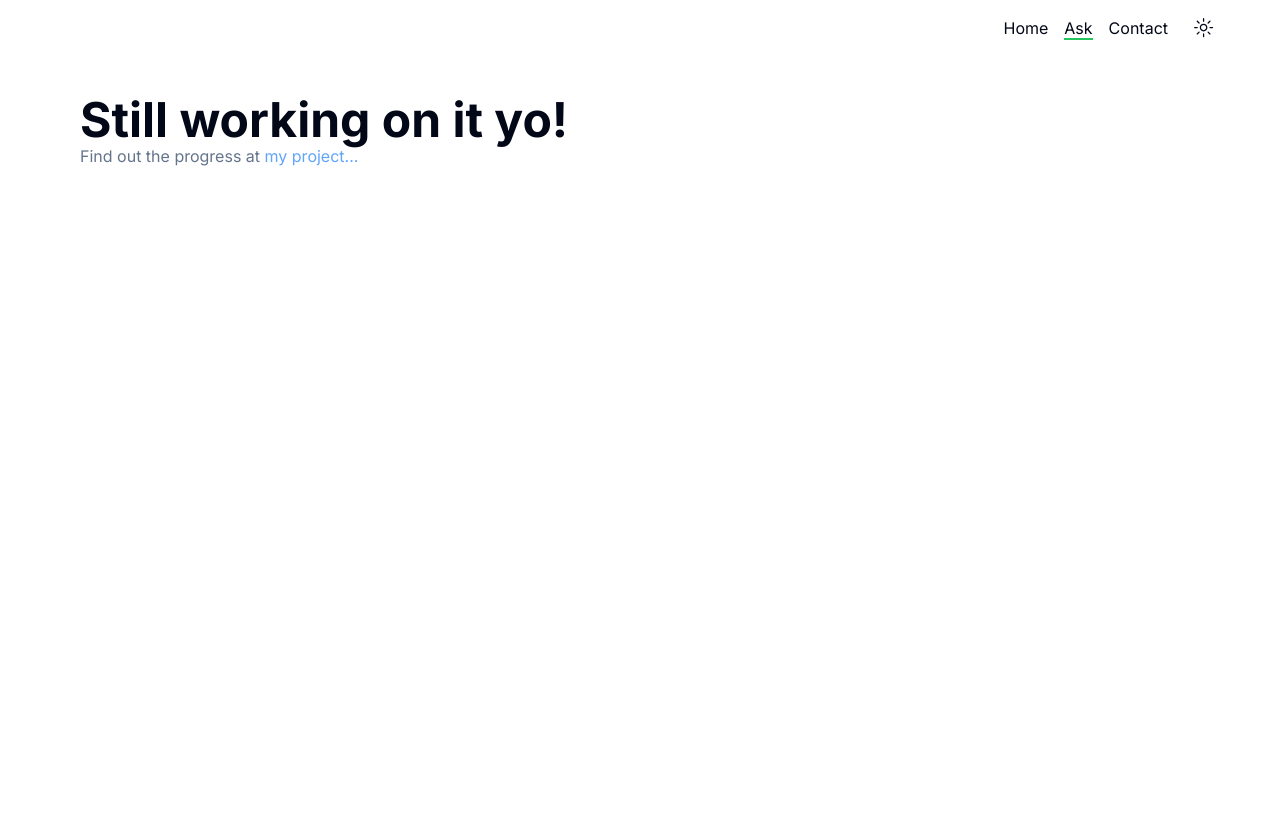
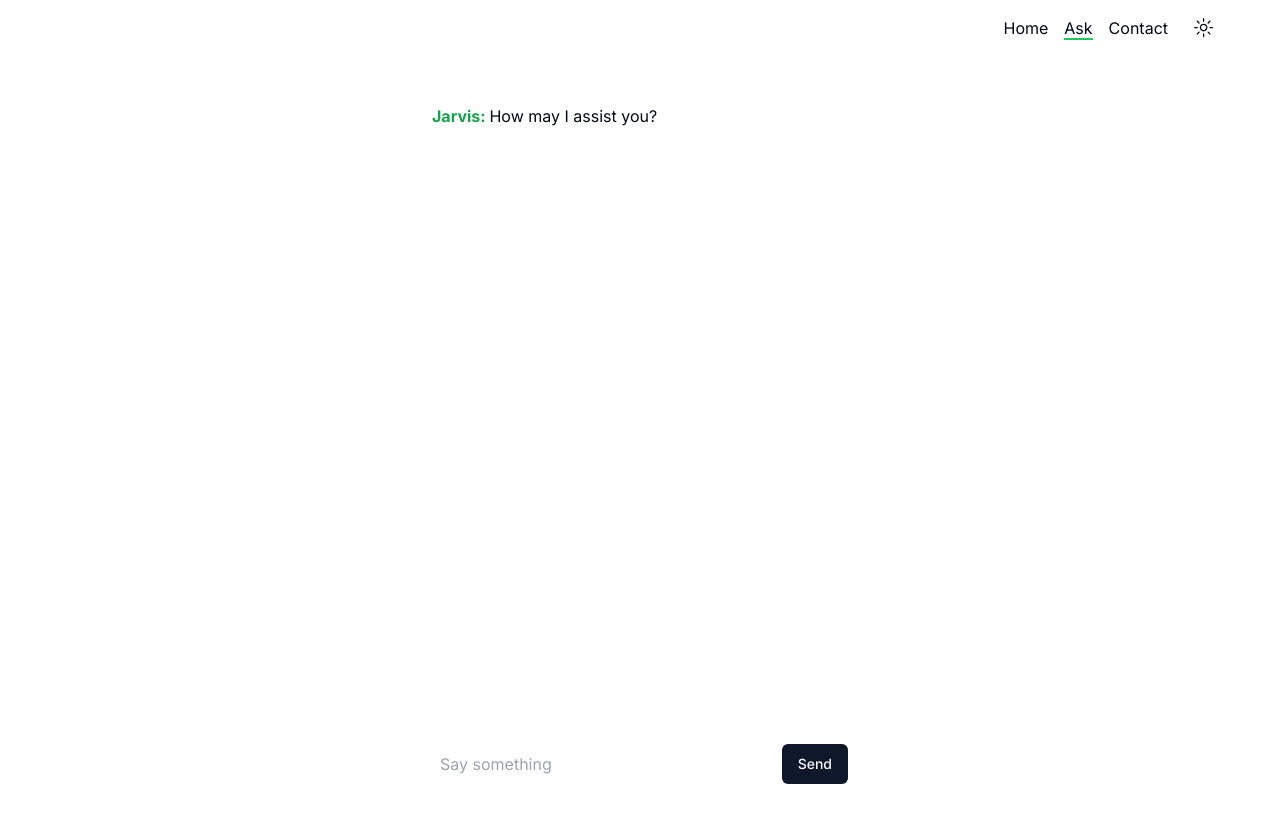
Before and after one commit to JyotiRSharma/jyoti-portfolio, a Next.js app: page /ask in a window 1280 px wide. Shown: the top 822 px of the page. Before the commit the page ends 800 px from the top, so only its background shows below. Built offline with nearby package versions, Linux system fonts and the light colour scheme.

Commit message:
feat(ask): add Jarvis (#9)
Co-authored-by: jyoti ranjan sharma <jyotiranjansharma11@gmail.com>

```diff
--- a/package.json
+++ b/package.json
@@ -13,8 +13,10 @@
         "@radix-ui/react-icons": "^1.3.0",
         "@radix-ui/react-slot": "^1.0.2",
         "@vercel/speed-insights": "^1.0.10",
+        "ai": "^3.0.12",
         "class-variance-authority": "^0.7.0",
         "clsx": "^2.1.0",
+        "langchain": "^0.1.28",
         "lucide-react": "^0.344.0",
         "next": "14.1.1",
         "next-themes": "^0.2.1",
--- /dev/null
+++ b/src/app/api/chat/route.ts
@@ -0,0 +1,72 @@
+import { StreamingTextResponse, Message as VercelChatMessage } from "ai";
+import { NextRequest } from "next/server";
+
+import { ChatOpenAI } from "@langchain/openai";
+import { PromptTemplate } from "langchain/prompts";
+import { StringOutputParser } from "langchain/schema/output_parser";
+import { MemoryVectorStore } from "langchain/vectorstores/memory";
+import { OpenAIEmbeddings } from "langchain/embeddings/openai";
+import { Document } from "langchain/document";
+
+export const runtime = "edge";
+
+const formatMessage = (message: VercelChatMessage) => {
+    return `${message.role}: ${message.content}`;
+};
+
+const DATA = [
+    new Document({
+        pageContent: `Jyoti is an Astronaut and loves space travelling. He has been to the Moon, Mars and Saturn. `,
+        metadata: { source: 1, title: "Jyoti's Space History" },
+    }),
+    new Document({
+        pageContent: `He have been living on Earth since 25 years now and would like settle here for a while.
+        Until his next appointment to his next exploration to 'Proxima Centauri b' super planet`,
+        metadata: { source: 2, title: "Jyoti's next exploration" },
+    }),
+    new Document({
+        pageContent: `Jyoti is now working as a Senior Software Engineer and plans to automate every human activity with LLMs
+        and help humans find life on other planets.`,
+        metadata: { source: 3, title: "Jyoti's current life" },
+    }),
+];
+
+const createContext = async () =>
+    await MemoryVectorStore.fromDocuments(DATA, new OpenAIEmbeddings());
+
+const model = new ChatOpenAI({
+    temperature: 0,
+    openAIApiKey: process.env.OPENAI_API_KEY,
+});
+
+export async function POST(req: NextRequest) {
+    const body = await req.json();
+    const messages = body.messages ?? [];
+    const formattedPreviousMessages = messages.slice(0, -1).map(formatMessage);
+    const currentMessageContent = messages[messages.length - 1].content;
+
+    const context = await createContext();
+    const results = await context.similaritySearch(currentMessageContent, 1);
+
+    const TEMPLATE = `You are Jarvis from Iron Man and you are Jyoti's assistant.
+    All responses must be extremely verbose and in tech dialect and must follow the context.
+    You are responding to 3rd party users. Jyoti never speaks to them. Only you speak to Jyoti's users.
+    Never answer anything beyond the given context. Revolve around Jyoti, if they ask further details, tell them to ask Jyoti directly.
+
+    Current conversation:
+    {chat_history}
+    Context: ${results.map((r) => r.pageContent).join("\n")}
+    User: {input}
+    AI:`;
+
+    const prompt = PromptTemplate.fromTemplate(TEMPLATE);
+    const outputParser = new StringOutputParser();
+    const chain = prompt.pipe(model).pipe(outputParser);
+
+    const stream = await chain.stream({
+        chat_history: formattedPreviousMessages.join("\n"),
+        input: currentMessageContent,
+    });
+
+    return new StreamingTextResponse(stream);
+}
--- a/src/app/ask/page.tsx
+++ b/src/app/ask/page.tsx
@@ -1,7 +1,76 @@
-import Maintainance from "@/components/Maintenance";
+"use client";
 
-const Ask = () => {
-    return <Maintainance />;
+import { Button } from "@/components/ui/button";
+import { useChat } from "ai/react";
+import { useEffect } from "react";
+
+const Chat = () => {
+    const {
+        messages,
+        input,
+        handleInputChange,
+        handleSubmit,
+        isLoading,
+        setMessages,
+    } = useChat();
+
+    useEffect(() => {
+        setMessages([
+            {
+                id: "00",
+                role: "assistant",
+                content: "How may I assist you?",
+            },
+        ]);
+    }, []);
+    return (
+        <div className="mx-auto flex h-screen max-w-md flex-col justify-between px-4  py-12">
+            <div
+                id="messages-div"
+                className="flex min-h-64 flex-col gap-3 overflow-y-auto "
+            >
+                {messages.map((m) => (
+                    <div
+                        key={m.id}
+                        className="whitespace-pre-wrap dark:text-white"
+                    >
+                        {m.role === "user" ? (
+                            <span className="font-bold text-blue-600 dark:text-blue-400">
+                                You:{" "}
+                            </span>
+                        ) : (
+                            <span className="font-bold text-green-600 dark:text-green-400">
+                                Jarvis:{" "}
+                            </span>
+                        )}
+                        {m.content}
+                    </div>
+                ))}
+            </div>
+            <div className="my-6">
+                {isLoading ? (
+                    "...."
+                ) : (
+                    <form
+                        onSubmit={handleSubmit}
+                        className="flex justify-center gap-3"
+                    >
+                        <input
+                            className="w-full rounded-md p-2 dark:text-slate-200"
+                            value={input}
+                            placeholder="Say something"
+                            onChange={handleInputChange}
+                        />
+                        <Button type="submit" className="">
+                            Send
+                        </Button>
+                    </form>
+                )}
+            </div>
+        </div>
+    );
 };
 
-export default Ask;
+export default function Ask() {
+    return <Chat />;
+}
```
Also changed, not shown: src/app/page.tsx (+2 -2 lines), 1 other file (tests, documents, lock files or other folders).
